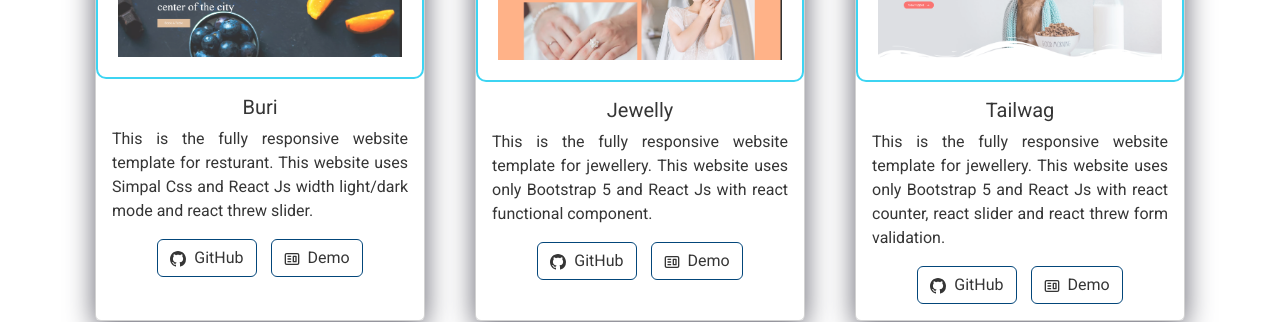
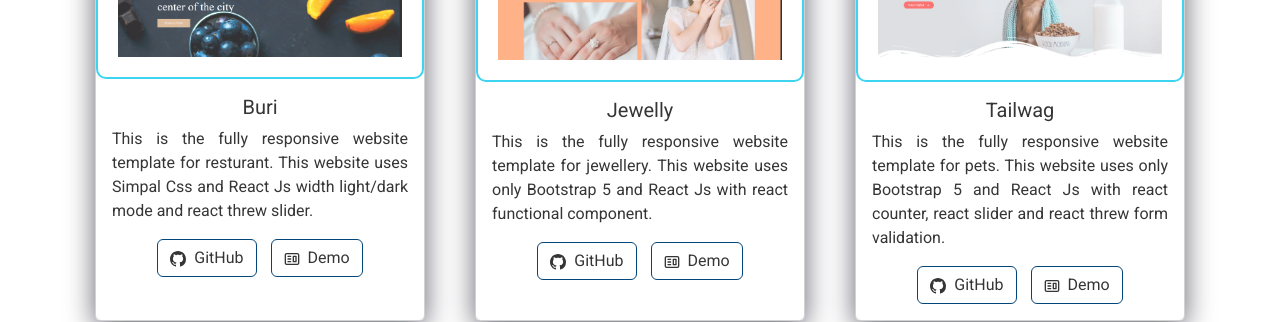
Before and after one commit to yash-miyani/me-portfolio, a React (Create React App) app: page /project in a window 1280 px wide. Shown: the part 920-1242 px from the top of the page. Built offline with nearby package versions, Linux system fonts and the light colour scheme.

Commit message:
project file change

```diff
--- a/src/components/Projects/Projects.js
+++ b/src/components/Projects/Projects.js
@@ -75,7 +75,7 @@ function Projects() {
             <ProjectCard
               imgPath={tailwag}
               title="Tailwag"
-              description="This is the fully responsive website template for jewellery. This website uses only Bootstrap 5 and React Js with react counter, react slider and react threw form validation."
+              description="This is the fully responsive website template for pets. This website uses only Bootstrap 5 and React Js with react counter, react slider and react threw form validation."
               ghLink="https://github.com/yash-miyani/Tailwag-dog-website.git"
               demoLink="https://ym-react-3.netlify.app/"
             />
```
